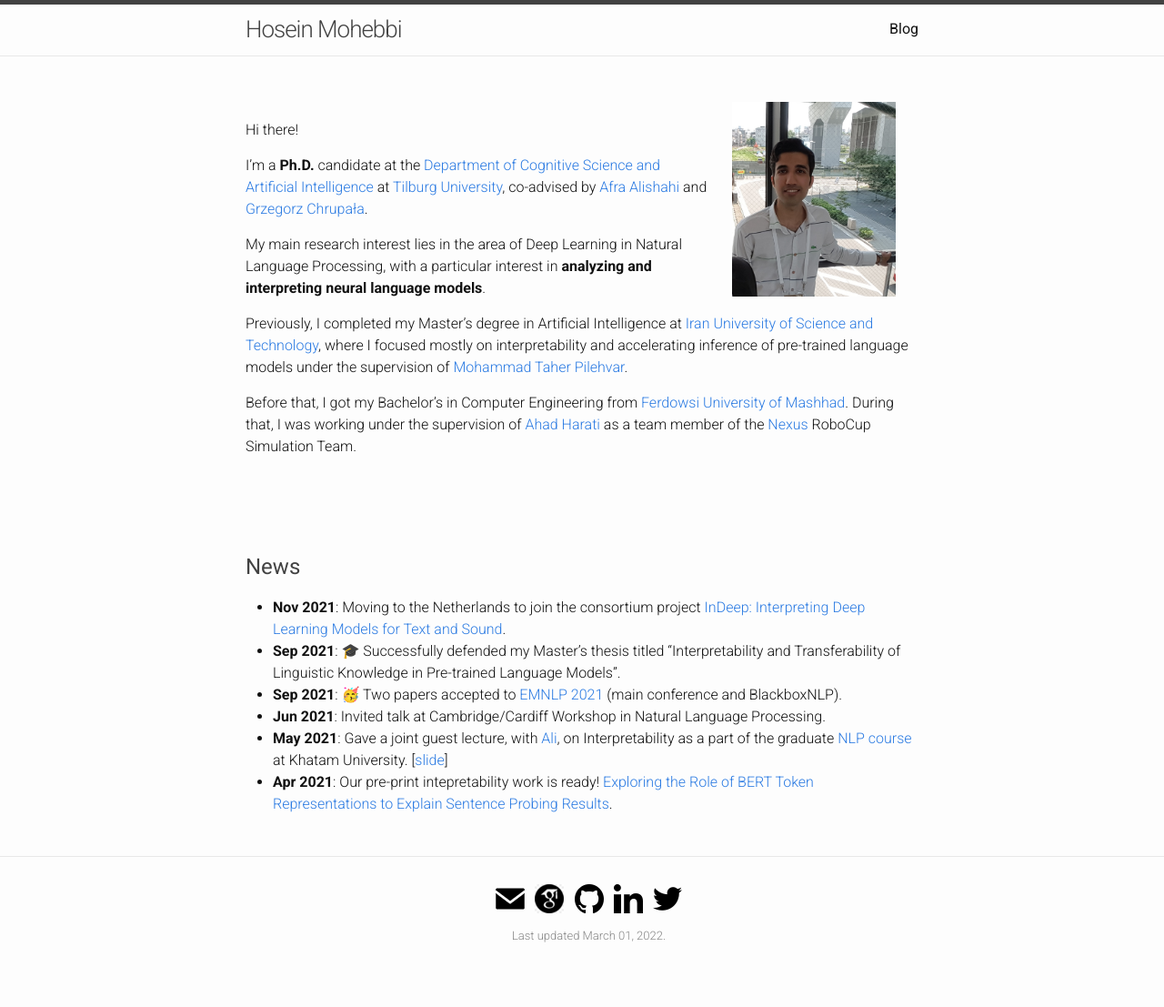
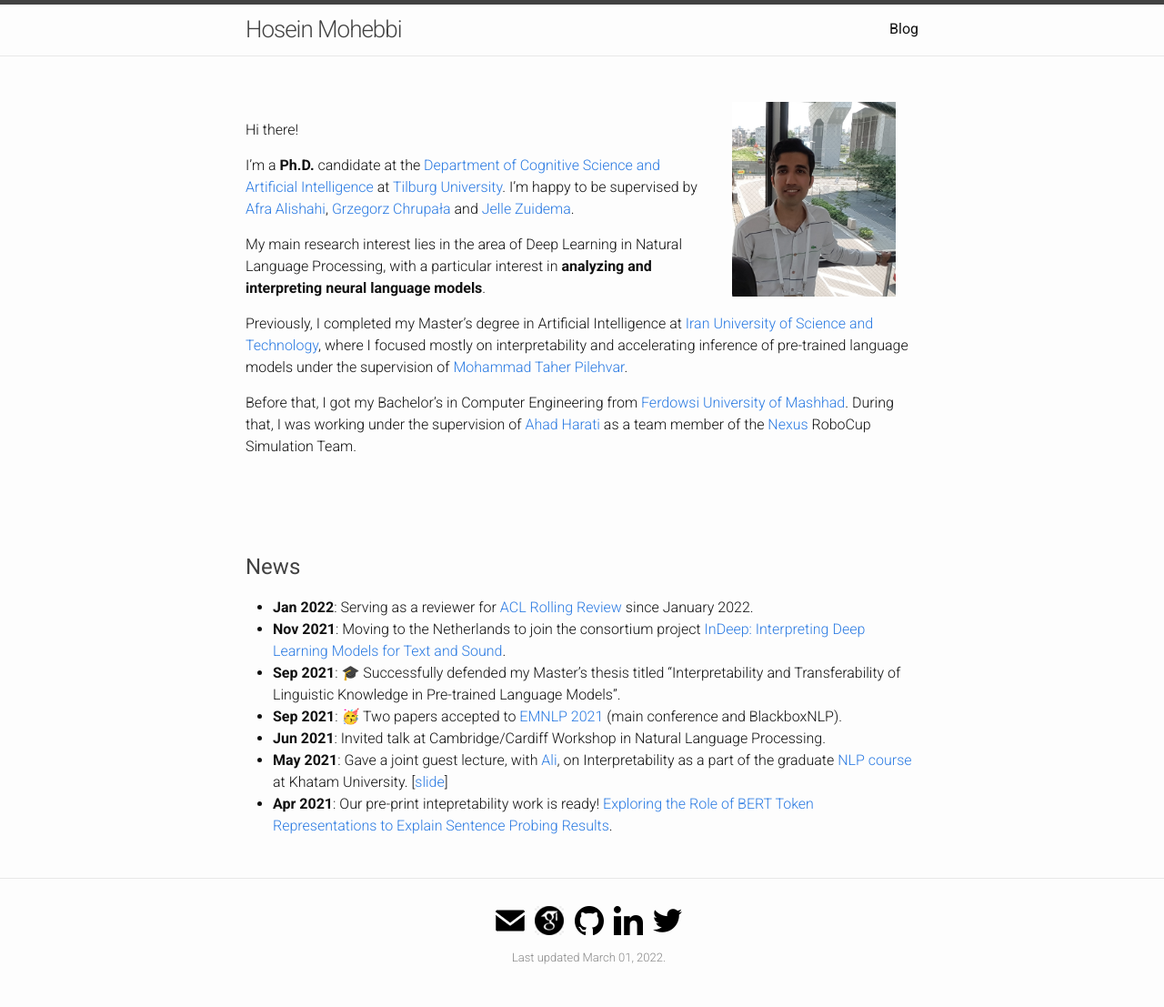
Before and after one commit to hmohebbi/hmohebbi.github.io, a Jekyll site: the page built from index.md, in a window 1280 px wide. Shown: the whole page at 91% size. Built offline with Jekyll 4.4.1, drawn with Linux system fonts in a browser that asks for light colours; before the commit the page ends 1083 px from its top, so only the background shows below that.

Commit message:
Update index.md

```diff
--- a/index.md
+++ b/index.md
@@ -18,7 +18,7 @@ layout: default
 <br>
 Hi there!
 
-I'm a __Ph.D.__ candidate at the [Department of Cognitive Science and Artificial Intelligence](https://www.tilburguniversity.edu/about/schools/tshd/departments/dca) at [Tilburg University](https://www.tilburguniversity.edu/), co-advised by [Afra Alishahi](http://afra.alishahi.name/) and [Grzegorz Chrupała](https://grzegorz.chrupala.me/).
+I'm a __Ph.D.__ candidate at the [Department of Cognitive Science and Artificial Intelligence](https://www.tilburguniversity.edu/about/schools/tshd/departments/dca) at [Tilburg University](https://www.tilburguniversity.edu/). I'm happy to be supervised by [Afra Alishahi](http://afra.alishahi.name/), [Grzegorz Chrupała](https://grzegorz.chrupala.me/) and [Jelle Zuidema](https://staff.fnwi.uva.nl/w.zuidema/).
 
 My main research interest lies in the area of Deep Learning in Natural Language Processing, with a particular interest in __analyzing and interpreting neural language models__.
 
@@ -31,6 +31,7 @@ Before that, I got my Bachelor’s in Computer Engineering from [Ferdowsi Univer
 <br><br><br>
 
 ## <span style="color:#424242">News </span>
+* __Jan 2022__: Serving as a reviewer for [ACL Rolling Review](https://aclrollingreview.org/) since January 2022.
 * __Nov 2021__: Moving to the Netherlands to join the consortium project [InDeep: Interpreting Deep Learning Models for Text and Sound](https://interpretingdl.github.io/).
 * __Sep 2021__: 🎓 Successfully defended my Master's thesis titled "Interpretability and Transferability of Linguistic Knowledge in Pre-trained Language Models".
 * __Sep 2021__: 🥳 Two papers accepted to [EMNLP 2021](https://2021.emnlp.org/) (main conference and BlackboxNLP).
```
